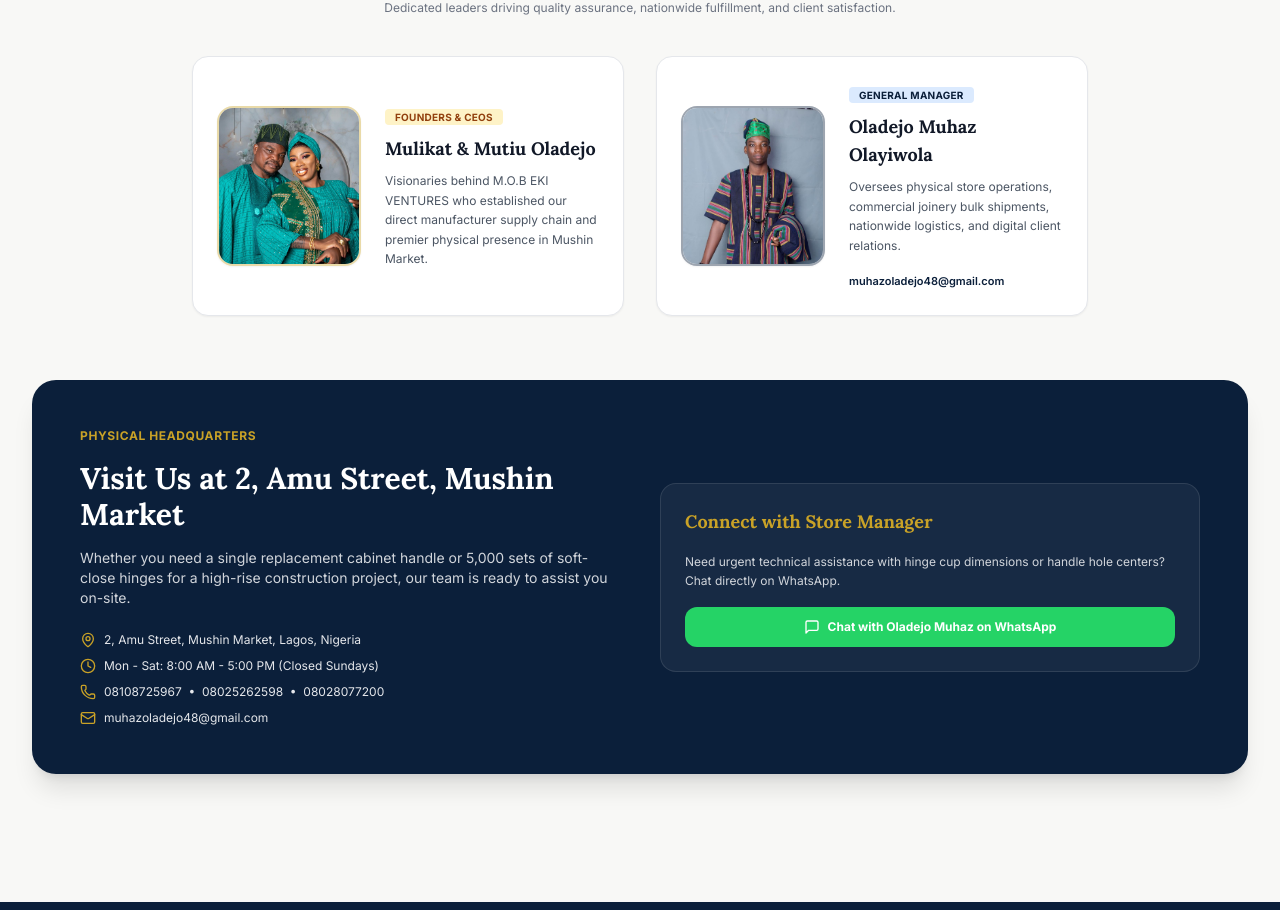
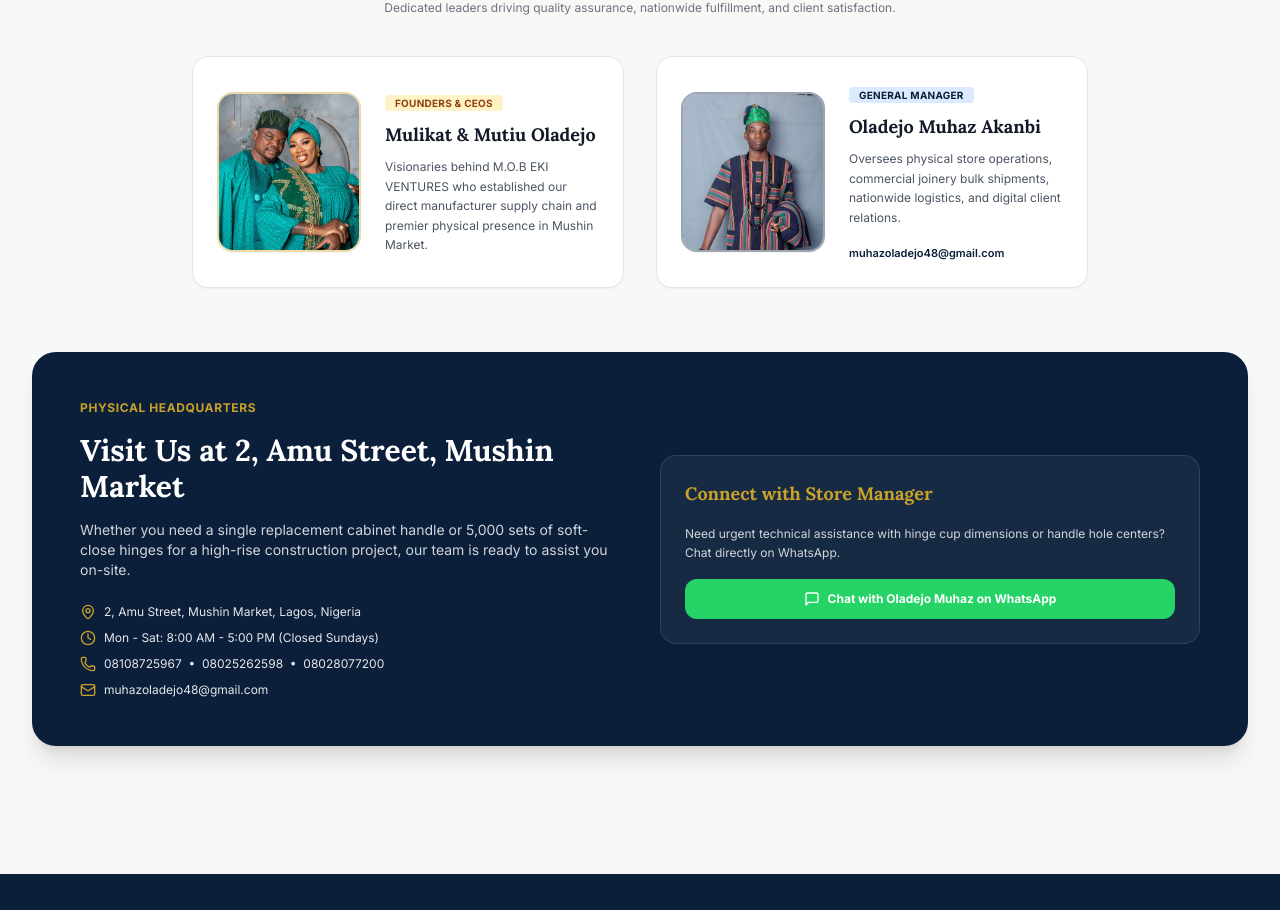
Before and after one commit to L4yi/mob-eki-e-store, a React (Vite) app in the folder client/: page /about in a window 1280 px wide. Shown: the part 1113-2023 px from the top of the page. Built offline with nearby package versions, Linux system fonts and the light colour scheme; no server answers.

Commit message:
feat(about): polish executive leadership profile cards with authentic portraits

```diff
--- a/client/src/pages/storefront/AboutPage.tsx
+++ b/client/src/pages/storefront/AboutPage.tsx
@@ -107,7 +107,7 @@ export default function AboutPage() {
             <div className="bg-white rounded-2xl border border-gray-200 p-6 flex flex-col sm:flex-row items-center gap-6 shadow-sm hover:border-[#0B1F3A] hover:shadow-md transition">
               <img
                 src="/team/general-manager-oladejo-muhaz.jpg"
-                alt="Oladejo Muhaz Olayiwola - General Manager"
+                alt="Oladejo Muhaz Akanbi - General Manager"
                 className="w-32 h-36 sm:w-36 sm:h-40 rounded-2xl object-cover object-top border-2 border-[#0B1F3A]/40 shadow-sm shrink-0"
               />
               <div className="text-center sm:text-left space-y-2">
@@ -115,7 +115,7 @@ export default function AboutPage() {
                   GENERAL MANAGER
                 </span>
                 <h3 className="font-serif font-bold text-lg text-gray-900">
-                  Oladejo Muhaz Olayiwola
+                  Oladejo Muhaz Akanbi
                 </h3>
                 <p className="text-xs text-gray-600 leading-relaxed">
                   Oversees physical store operations, commercial joinery bulk shipments, nationwide logistics, and digital client relations.
```
